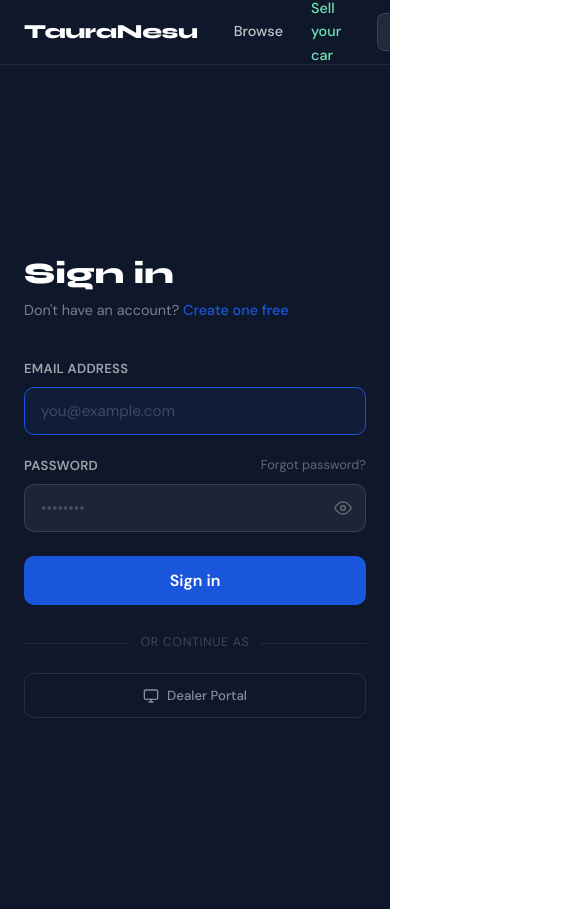
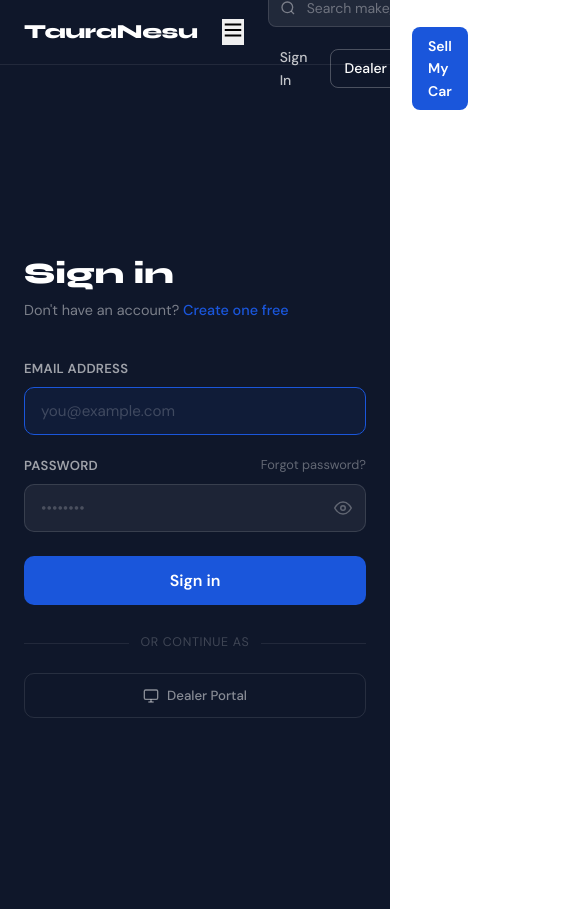
Before and after one commit to Mrpayforshi/TauraNesuMarketplace, a Next.js app: page /login in a window 390 px wide. Shown: the top 909 px of the page, 585 px wide, since content can reach past the window. Built offline with nearby package versions, Linux system fonts and the light colour scheme.

Commit message:
Add mobile menu toggle and search functionality

```diff
--- a/src/components/Navbar.tsx
+++ b/src/components/Navbar.tsx
@@ -6,23 +6,48 @@ import styles from './Navbar.module.css';
 
 export default function Navbar() {
   const [query, setQuery] = useState('');
+  const [menuOpen, setMenuOpen] = useState(false);
   const router = useRouter();
 
   function handleSearch(e: React.FormEvent) {
     e.preventDefault();
     if (query.trim()) router.push(`/listings?q=${encodeURIComponent(query.trim())}`);
+    setMenuOpen(false);
+  }
+
+  function closeMenu() {
+    setMenuOpen(false);
   }
 
   return (
     <nav className={styles.nav}>
       <div className={styles.inner}>
-        <Link href="/" className={styles.logo}>
+        <Link href="/" className={styles.logo} onClick={closeMenu}>
           TauraNesu
         </Link>
 
+        <button
+          type="button"
+          className={styles.menuToggle}
+          onClick={() => setMenuOpen(o => !o)}
+          aria-label="Toggle menu"
+          aria-expanded={menuOpen}
+        >
+          {menuOpen ? (
+            <svg width="22" height="22" viewBox="0 0 24 24" fill="none" stroke="currentColor" strokeWidth="2">
+              <path d="M18 6 6 18M6 6l12 12" />
+            </svg>
+          ) : (
+            <svg width="22" height="22" viewBox="0 0 24 24" fill="none" stroke="currentColor" strokeWidth="2">
+              <path d="M3 6h18M3 12h18M3 18h18" />
+            </svg>
+          )}
+        </button>
+
+        <div className={`${styles.menuPanel} ${menuOpen ? styles.menuPanelOpen : ''}`}>
           <div className={styles.links}>
-          <Link href="/listings" className={styles.navLink}>Browse</Link>
-          <Link href="/sell" className={styles.navLinkAccent}>Sell your car</Link>
+            <Link href="/listings" className={styles.navLink} onClick={closeMenu}>Browse</Link>
+            <Link href="/sell" className={styles.navLinkAccent} onClick={closeMenu}>Sell your car</Link>
           </div>
 
           <form className={styles.searchForm} onSubmit={handleSearch}>
@@ -41,9 +66,10 @@ export default function Navbar() {
           </form>
 
           <div className={styles.actions}>
-          <Link href="/login" className={styles.signIn}>Sign In</Link>
-          <Link href="/login?portal=dealer" className={styles.dealerBtn}>Dealer</Link>
-          <Link href="/sell" className={styles.sellBtn}>Sell My Car</Link>
+            <Link href="/login" className={styles.signIn} onClick={closeMenu}>Sign In</Link>
+            <Link href="/login?portal=dealer" className={styles.dealerBtn} onClick={closeMenu}>Dealer</Link>
+            <Link href="/sell" className={styles.sellBtn} onClick={closeMenu}>Sell My Car</Link>
+          </div>
         </div>
       </div>
     </nav>
```
Lines whose indentation alone changed are shown as unchanged.
